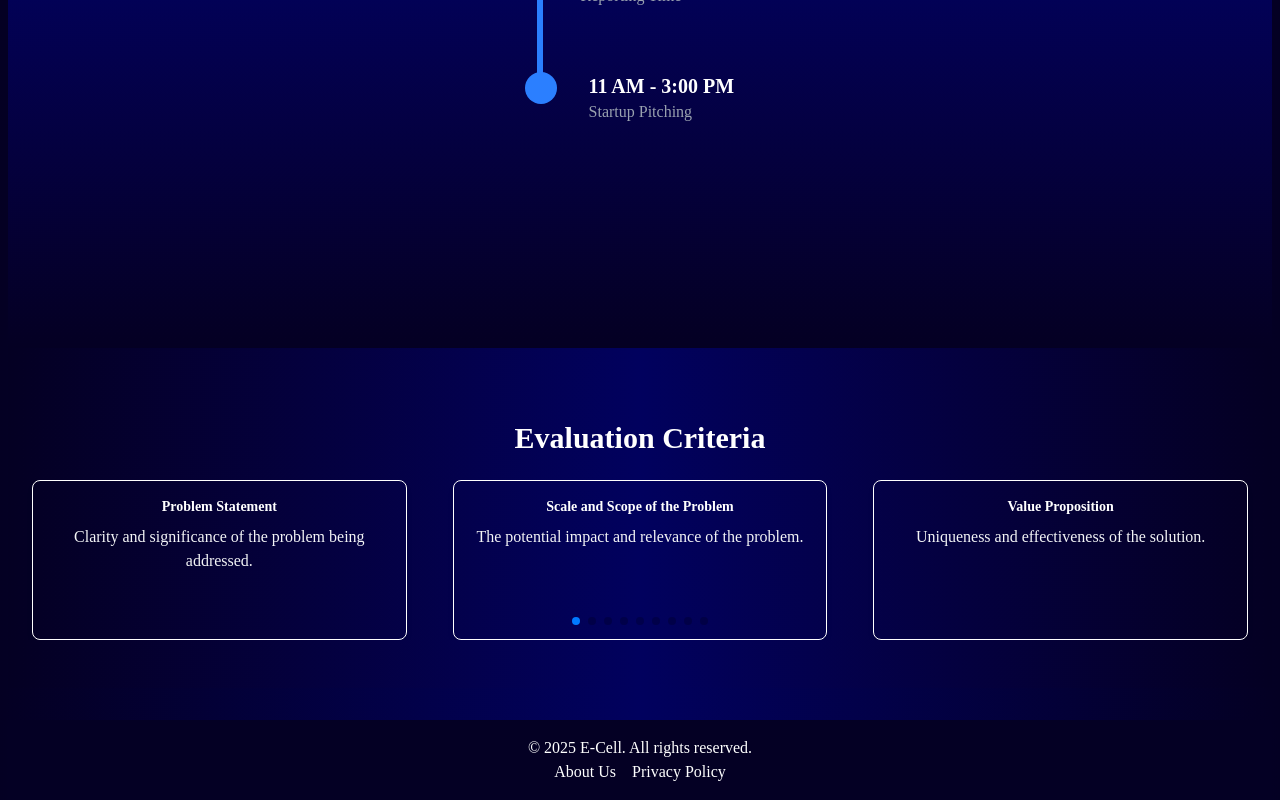
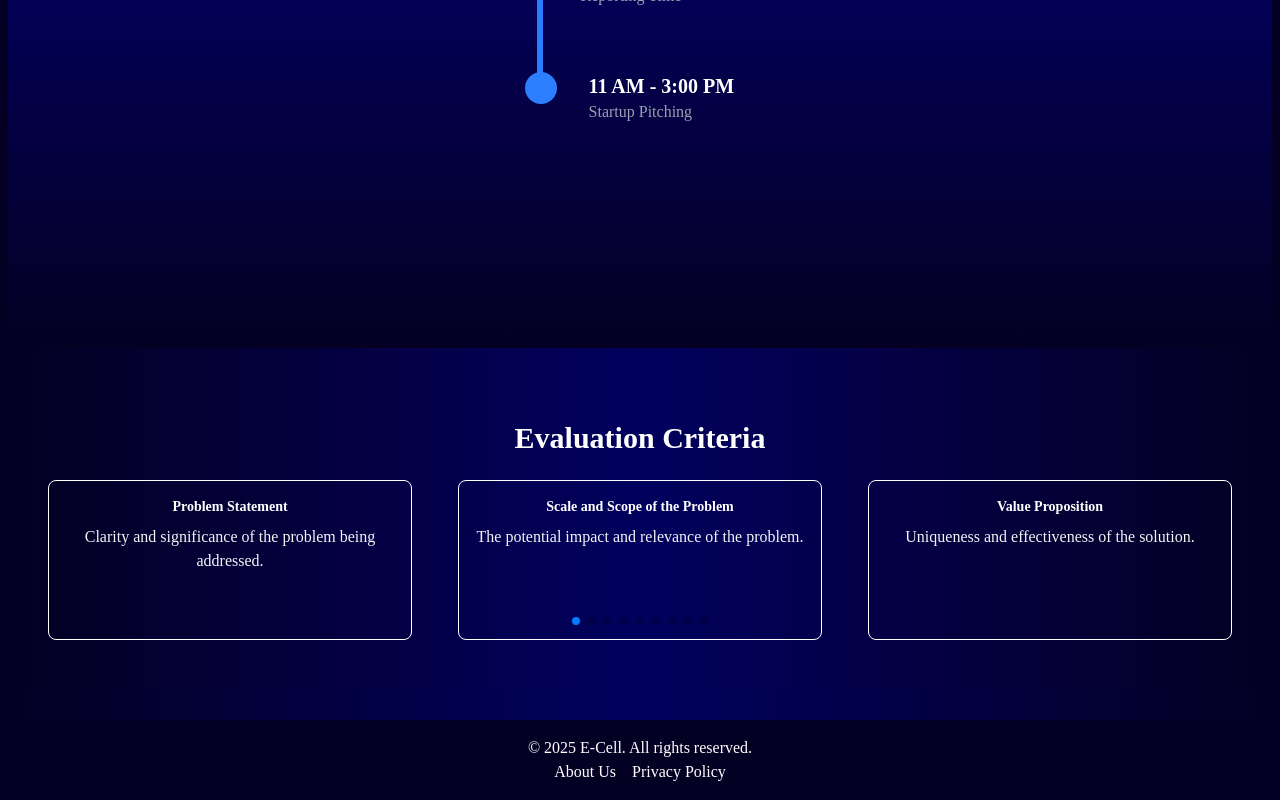
Before and after one commit to 2005pavitra/Event-Page, a React (Vite) app: page /eventdetails in a window 1280 px wide. Shown: the part 1545-2345 px from the top of the page. Built offline with nearby package versions, Linux system fonts and the light colour scheme.

Commit message:
Update EventDetails.jsx

```diff
--- a/src/EventDetails.jsx
+++ b/src/EventDetails.jsx
@@ -161,7 +161,7 @@ const EventDetails = () => {
       </section>
 
       {/* Slider Section */}
-      <div className="slider-container evaluation px-4 py-12 bg-gradient-to-r from-[#040023] via-[#01015e] to-[#040023]">
+      <div className="slider-container evaluation px-8 py-12 bg-gradient-to-r from-[#040023] via-[#01015e] to-[#040023]">
         <h3 className="text-3xl font-semibold my-6 text-center">
           Evaluation Criteria
         </h3>
```
